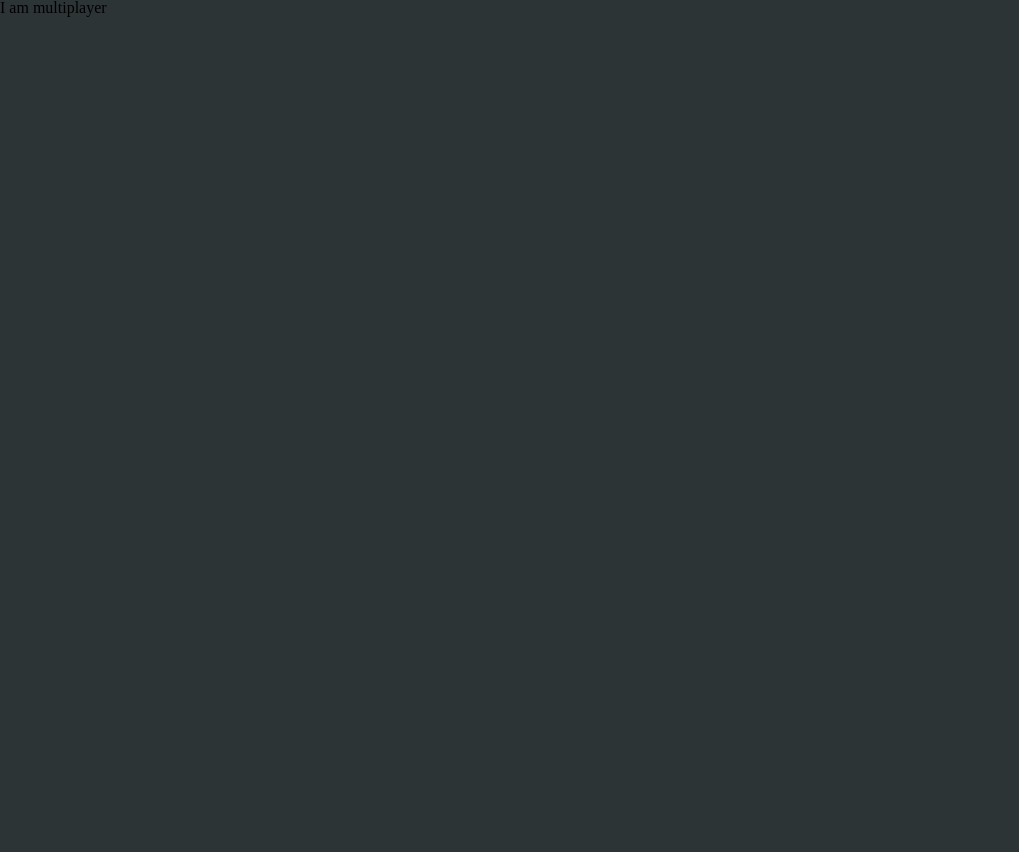
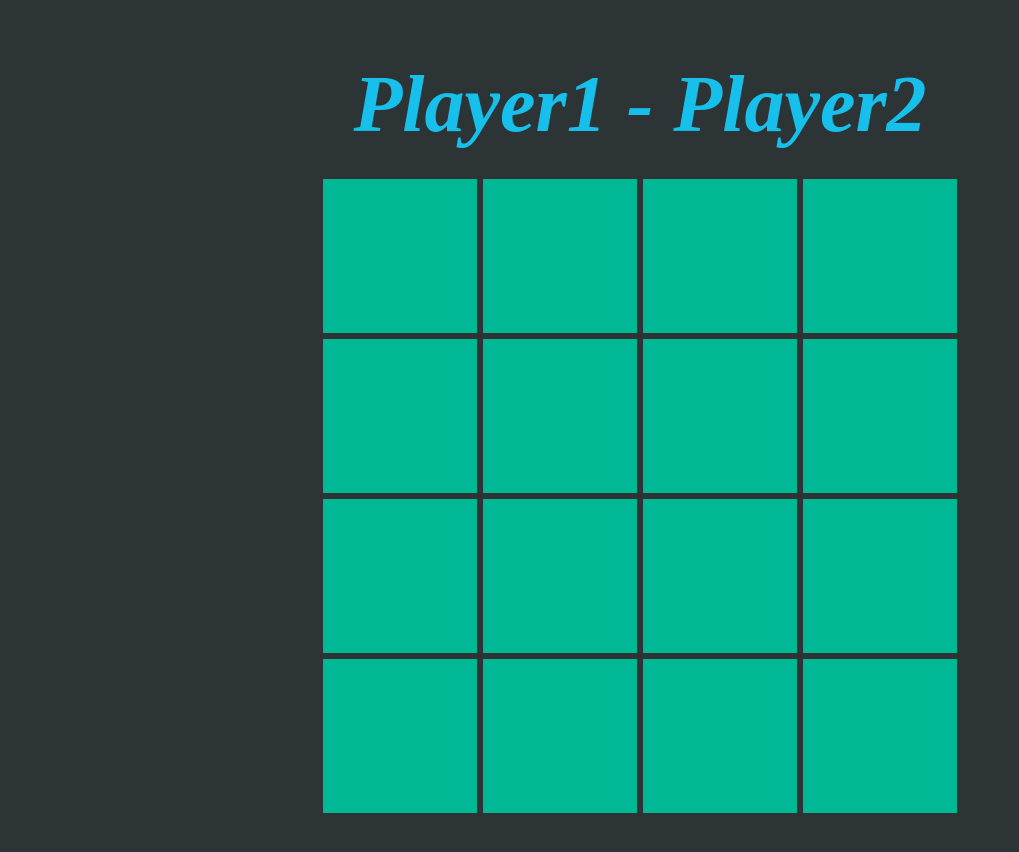
Before and after one commit to mortezashojaei/memo-pic, a React (Create React App) app in the folder frontend/: page /multi-player in a window 1280 px wide. Shown: the top 852 px of the page, without its empty margins (0-1019 px from the left). Before the commit the page ends 800 px from the top, so only its background shows below. Built offline with nearby package versions, Linux system fonts and the light colour scheme.

Commit message:
implment single player and multi player UI

```diff
--- /dev/null
+++ b/frontend/src/components/GameCards/index.tsx
@@ -0,0 +1,11 @@
+import { Container } from './styled';
+const items = [1, 2, 3, 4, 5, 6, 7, 8, 9, 10, 11, 12, 13, 14, 15, 16];
+export const GameCards = () => {
+  return (
+    <Container>
+      {items.map((item) => (
+        <div key={item} />
+      ))}
+    </Container>
+  );
+};
--- /dev/null
+++ b/frontend/src/components/GameCards/styled.ts
@@ -0,0 +1,17 @@
+import styled from 'styled-components';
+
+export const Container = styled.section`
+  width: 40rem;
+  height: 40rem;
+  display: grid;
+  grid-template-columns: auto auto auto auto;
+
+  div {
+    cursor: pointer;
+    background: #00b894;
+    margin: 0.2rem;
+    :hover {
+      background: #00b850;
+    }
+  }
+`;
--- a/frontend/src/components/index.ts
+++ b/frontend/src/components/index.ts
@@ -1 +1,2 @@
 export * from './shared';
+export * from './GameCards';
--- a/frontend/src/pages/MultiPlayer.tsx
+++ /dev/null
@@ -1 +0,0 @@
-export const MultiPlayer = () => <div>I am multiplayer</div>;
--- /dev/null
+++ b/frontend/src/pages/MultiPlayer/index.tsx
@@ -0,0 +1,9 @@
+import { PageHeading, GameCards } from '../../components';
+import { Container } from './styled';
+
+export const MultiPlayer = () => (
+  <Container>
+    <PageHeading className="heading">Player1 - Player2</PageHeading>
+    <GameCards />
+  </Container>
+);
--- /dev/null
+++ b/frontend/src/pages/MultiPlayer/styled.ts
@@ -0,0 +1,11 @@
+import styled from 'styled-components';
+import { CenteredPageContainer } from '../../components';
+
+export const Container = styled(CenteredPageContainer)`
+  height: 100%;
+  min-height: 100vh;
+  padding: 4rem 0;
+  .heading {
+    margin-bottom: 2rem;
+  }
+`;
--- a/frontend/src/pages/SinglePlayer.tsx
+++ /dev/null
@@ -1,14 +0,0 @@
-import { CenteredPageContainer, PageHeading } from '../components';
-import { useTimer } from '../hooks';
-
-export const SinglePlayer = () => {
-  const [second, minute] = useTimer();
-
-  return (
-    <CenteredPageContainer>
-      <PageHeading>
-        2/16 - {minute}:{second}
-      </PageHeading>
-    </CenteredPageContainer>
-  );
-};
--- /dev/null
+++ b/frontend/src/pages/SinglePlayer/index.tsx
@@ -0,0 +1,16 @@
+import { PageHeading, GameCards } from '../../components';
+import { useTimer } from '../../hooks';
+import { Container } from './styled';
+
+export const SinglePlayer = () => {
+  const [second, minute] = useTimer();
+
+  return (
+    <Container>
+      <PageHeading className="heading">
+        {minute}:{second}
+      </PageHeading>
+      <GameCards />
+    </Container>
+  );
+};
--- /dev/null
+++ b/frontend/src/pages/SinglePlayer/styled.ts
@@ -0,0 +1,11 @@
+import styled from 'styled-components';
+import { CenteredPageContainer } from '../../components';
+
+export const Container = styled(CenteredPageContainer)`
+  height: 100%;
+  min-height: 100vh;
+  padding: 4rem 0;
+  .heading {
+    margin-bottom: 2rem;
+  }
+`;
--- a/frontend/src/routes.tsx
+++ b/frontend/src/routes.tsx
@@ -2,9 +2,9 @@ import {
   Home,
   SetupMultiMode,
   SinglePlayer,
-  MultiPlayer,
   SetupSingleMode,
   RecordsList,
+  MultiPlayer,
 } from './pages';
 
 export const routes = [
```
